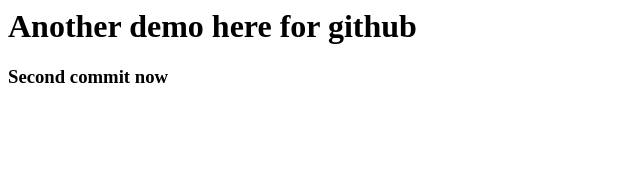
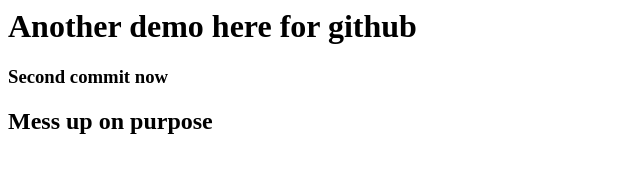
Before and after one commit to aprobert/camp_demo, a plain HTML site: page index.html in a window 1280 px wide. Shown: the whole page, without its empty margins (0-640 px from the left). Drawn offline with Linux system fonts and the light colour scheme.

Commit message:
"this is my message"

```diff
--- a/index.html
+++ b/index.html
@@ -1,2 +1,3 @@
 <h1>Another demo here for github</h1>
 <h3>Second commit now</h3>
+<h2>Mess up on purpose</h2>
```
